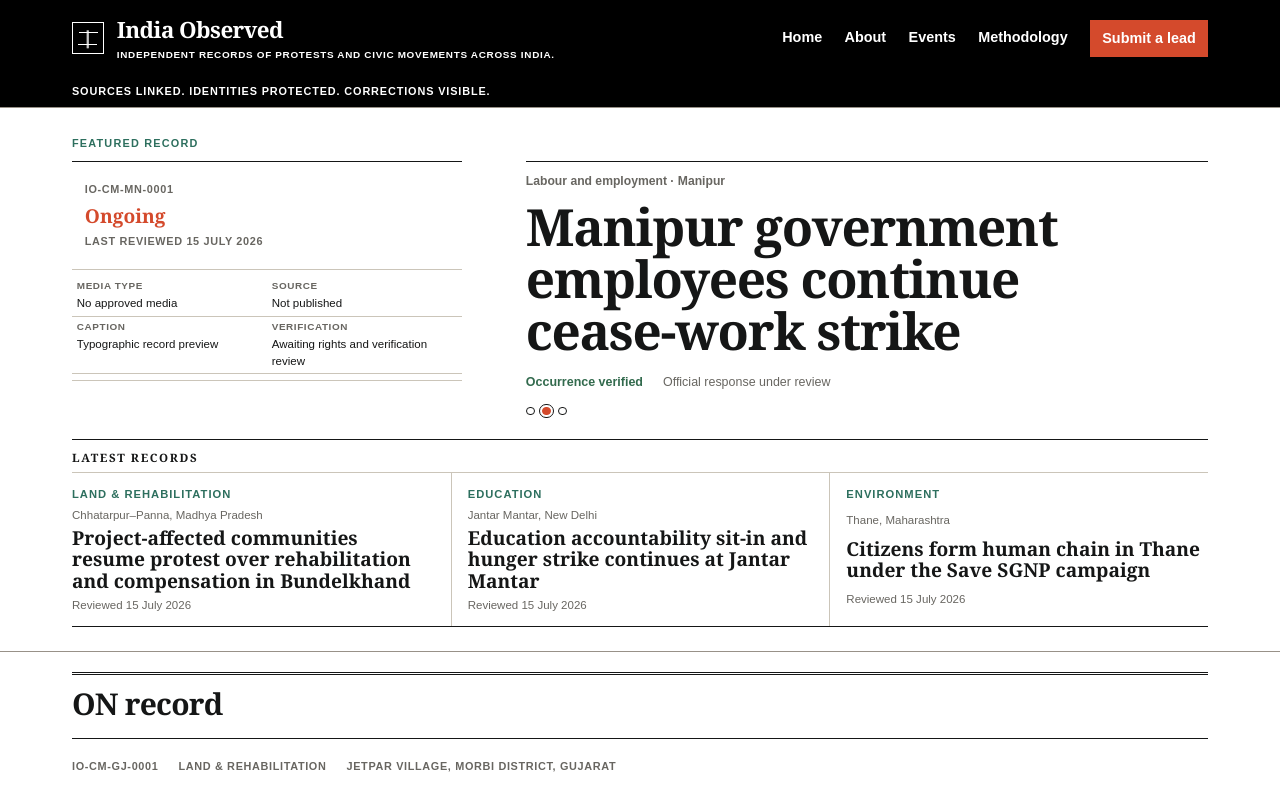
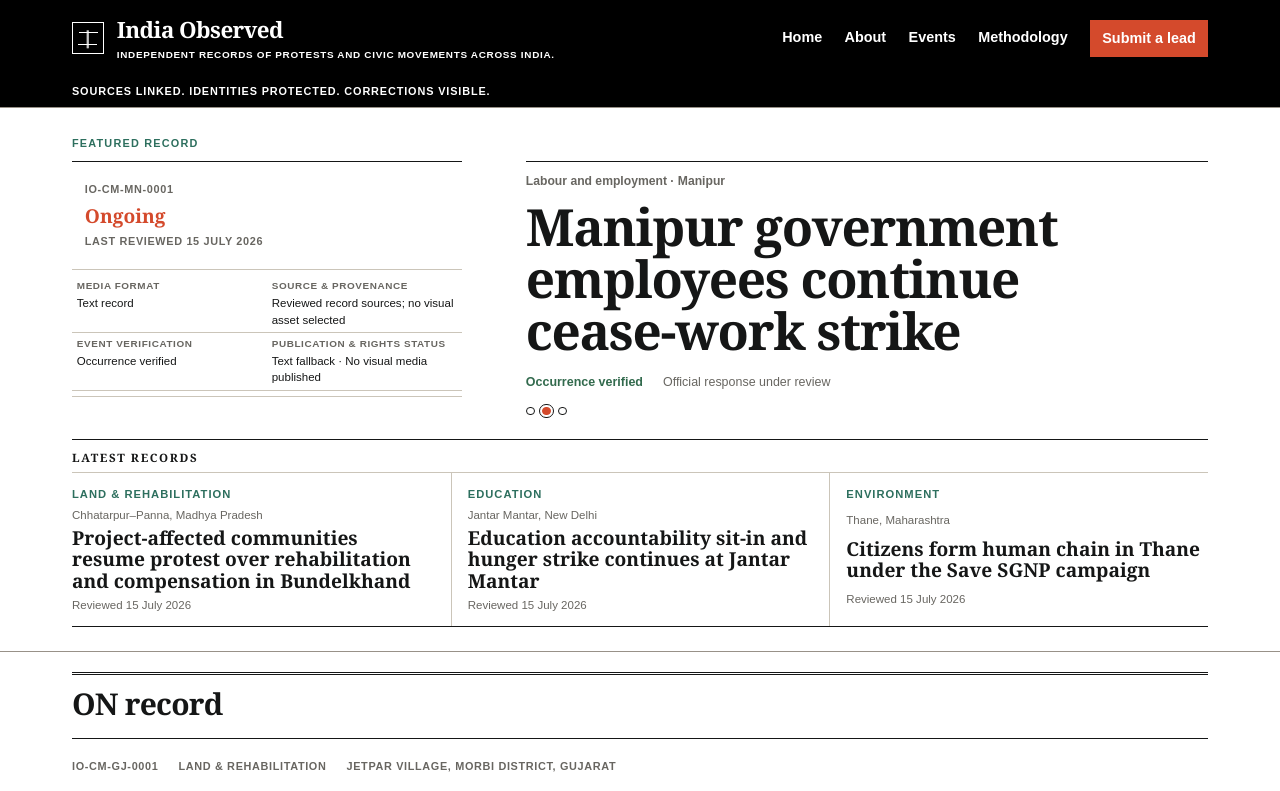
Before and after one commit to naveena04-rao/india-observed, a Next.js app: page / in a window 1280 px wide. Shown: the top 791 px of the page. Built offline with nearby package versions, Linux system fonts and the light colour scheme.

Commit message:
Add verified media disclosure to featured records

```diff
--- a/src/app/components/FeaturedRecordCarousel.tsx
+++ b/src/app/components/FeaturedRecordCarousel.tsx
@@ -1,6 +1,61 @@
 "use client";
 
 import { useEffect, useState } from "react";
+
+export type MediaReviewStatus =
+  "candidate" | "provenance_confirmed" | "event_match_confirmed" | "corroborated" | "rejected";
+
+export type MediaRightsStatus =
+  | "original_source_display"
+  | "permission_requested"
+  | "permission_granted"
+  | "permission_denied"
+  | "reuse_restricted";
+
+export type MediaPublicationStatus =
+  | "published_source_embed"
+  | "published_source_link"
+  | "published_with_permission"
+  | "withheld_privacy"
+  | "withheld_safety"
+  | "rejected_verification"
+  | "removed_or_corrected";
+
+type MediaReviewGates = {
+  authenticity: boolean;
+  eventMatch: boolean;
+  integrity: boolean;
+  privacy: boolean;
+  safety: boolean;
+  humanEditorialApproval: boolean;
+};
+
+type PublisherVideoMedia = {
+  kind: "publisher_video";
+  format: string;
+  sourceName: string;
+  sourceUrl: string;
+  embedUrl: string;
+  sourceProvenance: string;
+  eventVerification: string;
+  publicationRightsStatus: string;
+  caption: string;
+  reviewStatus: MediaReviewStatus;
+  rightsStatus: MediaRightsStatus;
+  publicationStatus: MediaPublicationStatus;
+  gates: MediaReviewGates;
+  internalWithholdingReason?: string;
+};
+
+type TextRecordMedia = {
+  kind: "text_record";
+  format: string;
+  sourceProvenance: string;
+  eventVerification: string;
+  publicationRightsStatus: string;
+};
+
+export type FeaturedRecordMedia = PublisherVideoMedia | TextRecordMedia;
 
 export type FeaturedRecord = {
   id: string;
@@ -12,6 +67,7 @@
   verification: string;
   note: string;
   reviewed: string;
+  media: FeaturedRecordMedia;
 };
 
 type LatestRecord = Pick<FeaturedRecord, "id" | "title" | "place" | "topic" | "reviewed">;
@@ -27,6 +83,7 @@
   const [hasFocus, setHasFocus] = useState(false);
   const [isVisible, setIsVisible] = useState(true);
   const [prefersReducedMotion, setPrefersReducedMotion] = useState(false);
+  const [loadedMediaId, setLoadedMediaId] = useState<string | null>(null);
 
   useEffect(() => {
     const mediaQuery = window.matchMedia("(prefers-reduced-motion: reduce)");
@@ -55,6 +112,15 @@
   if (records.length === 0) return null;
 
   const activeRecord = records[activeIndex]!;
+  const activeMedia = activeRecord.media;
+  // Rights approval controls reuse, but can never override authenticity, event-match,
+  // integrity, privacy, safety or human-editorial gates. Auto-publication remains disabled.
+  const mayDisplaySourceEmbed =
+    activeMedia.kind === "publisher_video" &&
+    activeMedia.publicationStatus === "published_source_embed" &&
+    activeMedia.reviewStatus !== "candidate" &&
+    activeMedia.reviewStatus !== "rejected" &&
+    Object.values(activeMedia.gates).every(Boolean);
 
   return (
     <section
@@ -72,31 +138,69 @@
         <div className="hero-copy featured-slide" key={activeRecord.id}>
           <p className="section-kicker">Featured record</p>
           <figure className="media-fallback">
-            <div className="document-preview" aria-label="Document-style record preview">
+            {mayDisplaySourceEmbed ? (
+              loadedMediaId === activeRecord.id ? (
+                <div className="publisher-video">
+                  <iframe
+                    src={activeMedia.embedUrl}
+                    title={`NDTV video for ${activeRecord.title}`}
+                    allow="fullscreen; picture-in-picture"
+                    allowFullScreen
+                    referrerPolicy="strict-origin-when-cross-origin"
+                  />
+                </div>
+              ) : (
+                <div className="publisher-video-gate">
+                  <span>Official publisher video</span>
+                  <strong>NDTV · 2:49</strong>
+                  <button type="button" onClick={() => setLoadedMediaId(activeRecord.id)}>
+                    Load video from NDTV
+                  </button>
+                  <small>Loading connects to the publisher&apos;s video player.</small>
+                </div>
+              )
+            ) : (
+              <div className="document-preview" aria-label="Text-record preview">
                 <span>{activeRecord.id}</span>
                 <strong className={activeRecord.statusTone}>{activeRecord.status}</strong>
                 <small>Last reviewed {activeRecord.reviewed}</small>
               </div>
-            <figcaption>
-              <dl>
+            )}
+            {mayDisplaySourceEmbed && loadedMediaId === activeRecord.id ? (
+              <figcaption className="media-caption">
+                {activeMedia.caption} Credit: {activeMedia.sourceName}.{" "}
+                <a href={activeMedia.sourceUrl} target="_blank" rel="noreferrer">
+                  View the original publisher page
+                </a>
+                .
+              </figcaption>
+            ) : null}
+            <dl className="media-status-grid">
               <div>
-                  <dt>Media type</dt>
-                  <dd>No approved media</dd>
+                <dt>Media format</dt>
+                <dd>{activeMedia.format}</dd>
               </div>
               <div>
-                  <dt>Source</dt>
-                  <dd>Not published</dd>
+                <dt>Source &amp; provenance</dt>
+                <dd>
+                  {activeMedia.kind === "publisher_video" ? (
+                    <a href={activeMedia.sourceUrl} target="_blank" rel="noreferrer">
+                      {activeMedia.sourceProvenance}
+                    </a>
+                  ) : (
+                    activeMedia.sourceProvenance
+                  )}
+                </dd>
               </div>
               <div>
-                  <dt>Caption</dt>
-                  <dd>Typographic record preview</dd>
+                <dt>Event verification</dt>
+                <dd>{activeMedia.eventVerification}</dd>
               </div>
               <div>
-                  <dt>Verification</dt>
-                  <dd>Awaiting rights and verification review</dd>
+                <dt>Publication &amp; rights status</dt>
+                <dd>{activeMedia.publicationRightsStatus}</dd>
               </div>
             </dl>
-            </figcaption>
           </figure>
           <div className="featured-record-copy">
             <p className="featured-meta">
--- a/src/app/globals.css
+++ b/src/app/globals.css
@@ -1572,16 +1572,15 @@
   font-size: 1.4rem;
   margin-block: 0.4rem;
 }
-.media-fallback figcaption {
-  padding: 0.65rem 0 0.65rem 1rem;
-}
-.media-fallback dl {
+.media-status-grid {
   display: grid;
   grid-template-columns: 1fr 1fr;
   margin: 0;
-}
-.media-fallback dl div {
+  padding: 0.65rem 0 0.65rem 1rem;
+}
+.media-status-grid div {
   border-bottom: 1px solid var(--line);
+  min-width: 0;
   padding: 0.35rem;
 }
 .media-fallback dt {
@@ -1594,6 +1593,62 @@
 .media-fallback dd {
   font-size: 0.72rem;
   margin: 0.1rem 0 0;
+  overflow-wrap: anywhere;
+}
+.media-fallback a {
+  color: inherit;
+  text-decoration-color: var(--terracotta);
+  text-underline-offset: 0.18em;
+}
+.publisher-video,
+.publisher-video-gate {
+  background: var(--ink);
+  border-right: 1px solid var(--line);
+  color: #ffffff;
+  min-height: 8rem;
+}
+.publisher-video {
+  aspect-ratio: 16 / 9;
+}
+.publisher-video iframe {
+  border: 0;
+  display: block;
+  height: 100%;
+  width: 100%;
+}
+.publisher-video-gate {
+  align-content: center;
+  display: grid;
+  gap: 0.3rem;
+  padding: 1rem;
+}
+.publisher-video-gate span,
+.publisher-video-gate small {
+  color: #d3d0ca;
+  font-size: 0.65rem;
+}
+.publisher-video-gate span {
+  font-weight: 800;
+  letter-spacing: 0.06em;
+  text-transform: uppercase;
+}
+.publisher-video-gate button {
+  background: var(--terracotta);
+  border: 0;
+  color: #ffffff;
+  cursor: pointer;
+  font: inherit;
+  font-size: 0.72rem;
+  font-weight: 800;
+  justify-self: start;
+  padding: 0.45rem 0.65rem;
+}
+.media-caption {
+  color: var(--muted);
+  font-size: 0.68rem;
+  grid-column: 1 / -1;
+  line-height: 1.45;
+  padding: 0.5rem 0.7rem;
 }
 
 .accounts-grid,
@@ -1728,7 +1783,7 @@
     border-right: 0;
     min-height: 6.5rem;
   }
-  .media-fallback figcaption {
+  .media-status-grid {
     padding-left: 0;
   }
   .accounts-grid article:not(:last-child),
@@ -1803,12 +1858,19 @@
   margin-block: 0.25rem;
 }
 
-.featured-carousel .media-fallback figcaption {
+.featured-carousel .media-status-grid {
   padding: 0.35rem 0;
 }
 
-.featured-carousel .media-fallback dl div {
+.featured-carousel .media-status-grid div {
   padding: 0.22rem 0.3rem;
+}
+
+.featured-carousel .publisher-video,
+.featured-carousel .publisher-video-gate {
+  border-bottom: 1px solid var(--line);
+  border-right: 0;
+  min-height: 6.75rem;
 }
 
 .featured-record-copy {
--- a/src/app/page.tsx
+++ b/src/app/page.tsx
@@ -12,6 +12,31 @@
     verification: "Occurrence verified",
     note: "Some details remain disputed",
     reviewed: "15 July 2026",
+    media: {
+      kind: "publisher_video",
+      format: "Publisher-hosted video (2:49)",
+      sourceName: "NDTV",
+      sourceUrl:
+        "https://www.ndtv.com/video/protests-in-karnataka-s-bidadi-after-government-proposes-to-cut-trees-for-ai-city-project-1120270",
+      embedUrl:
+        "https://www.ndtv.com/videos/embed-player/?id=1120270&mute=1&autostart=0&mutestart=true&pWidth=100&pHeight=100",
+      sourceProvenance: "NDTV · Original publisher page · 30 June 2026",
+      eventVerification: "Provenance and event match confirmed; human editorial review passed",
+      publicationRightsStatus: "Official source embed · Reuse permission pending",
+      caption:
+        "NDTV's report depicts a public protest in Bidadi concerning the proposed AI City project; it does not independently resolve disputed land-acquisition details.",
+      reviewStatus: "event_match_confirmed",
+      rightsStatus: "permission_requested",
+      publicationStatus: "published_source_embed",
+      gates: {
+        authenticity: true,
+        eventMatch: true,
+        integrity: true,
+        privacy: true,
+        safety: true,
+        humanEditorialApproval: true,
+      },
+    },
   },
   {
     id: "IO-CM-MN-0001",
@@ -23,6 +48,13 @@
     verification: "Occurrence verified",
     note: "Official response under review",
     reviewed: "15 July 2026",
+    media: {
+      kind: "text_record",
+      format: "Text record",
+      sourceProvenance: "Reviewed record sources; no visual asset selected",
+      eventVerification: "Occurrence verified",
+      publicationRightsStatus: "Text fallback · No visual media published",
+    },
   },
   {
     id: "IO-CM-OD-0001",
@@ -34,6 +66,13 @@
     verification: "Outcome documented",
     note: "Same-day institutional response recorded",
     reviewed: "15 July 2026",
+    media: {
+      kind: "text_record",
+      format: "Text record",
+      sourceProvenance: "Reviewed record sources; no visual asset selected",
+      eventVerification: "Outcome documented",
+      publicationRightsStatus: "Text fallback · No visual media published",
+    },
   },
 ] as const;
 const latestRecords = [
```
Also changed, not shown: 1 other file (tests, documents, lock files or other folders). Lines whose indentation alone changed are shown as unchanged.
